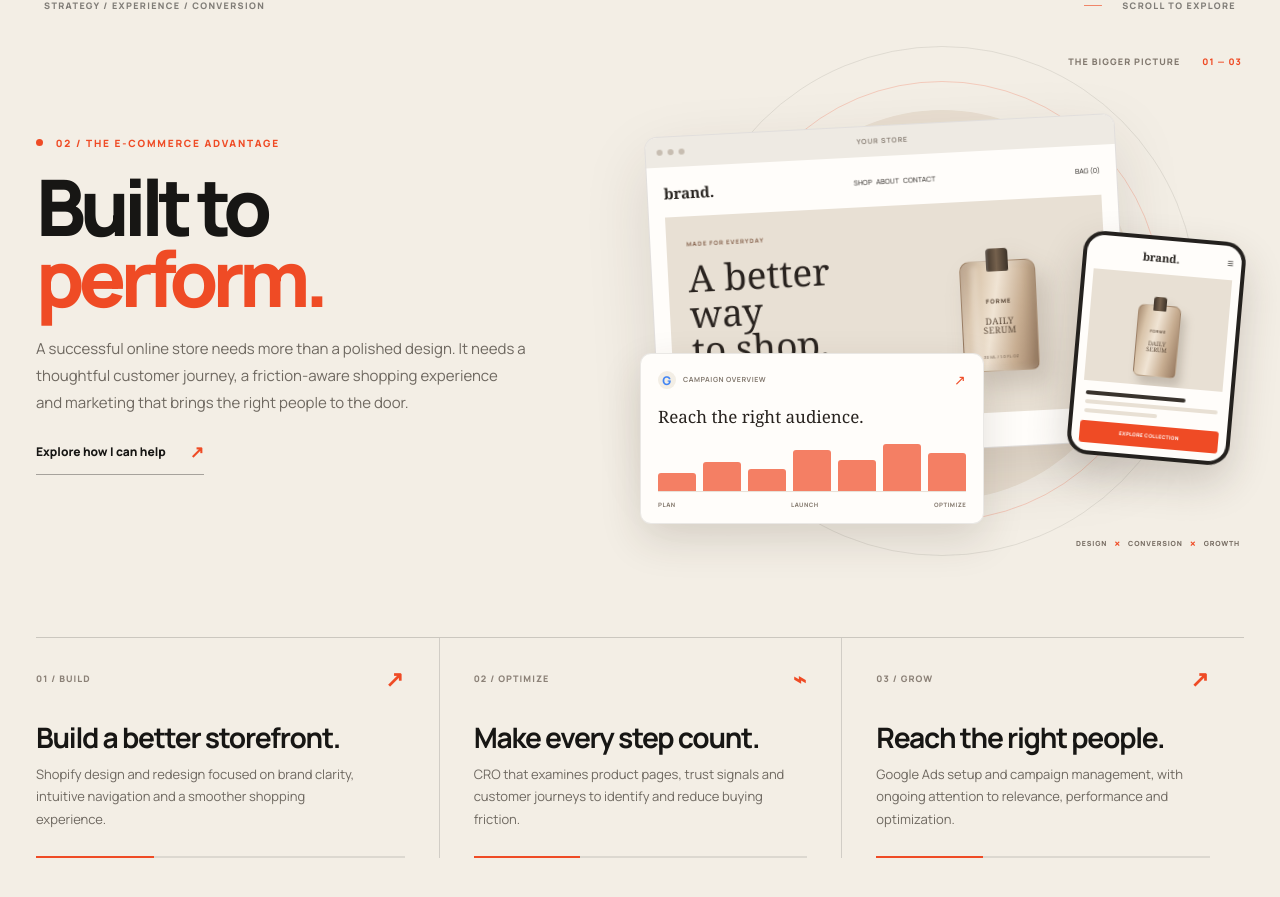
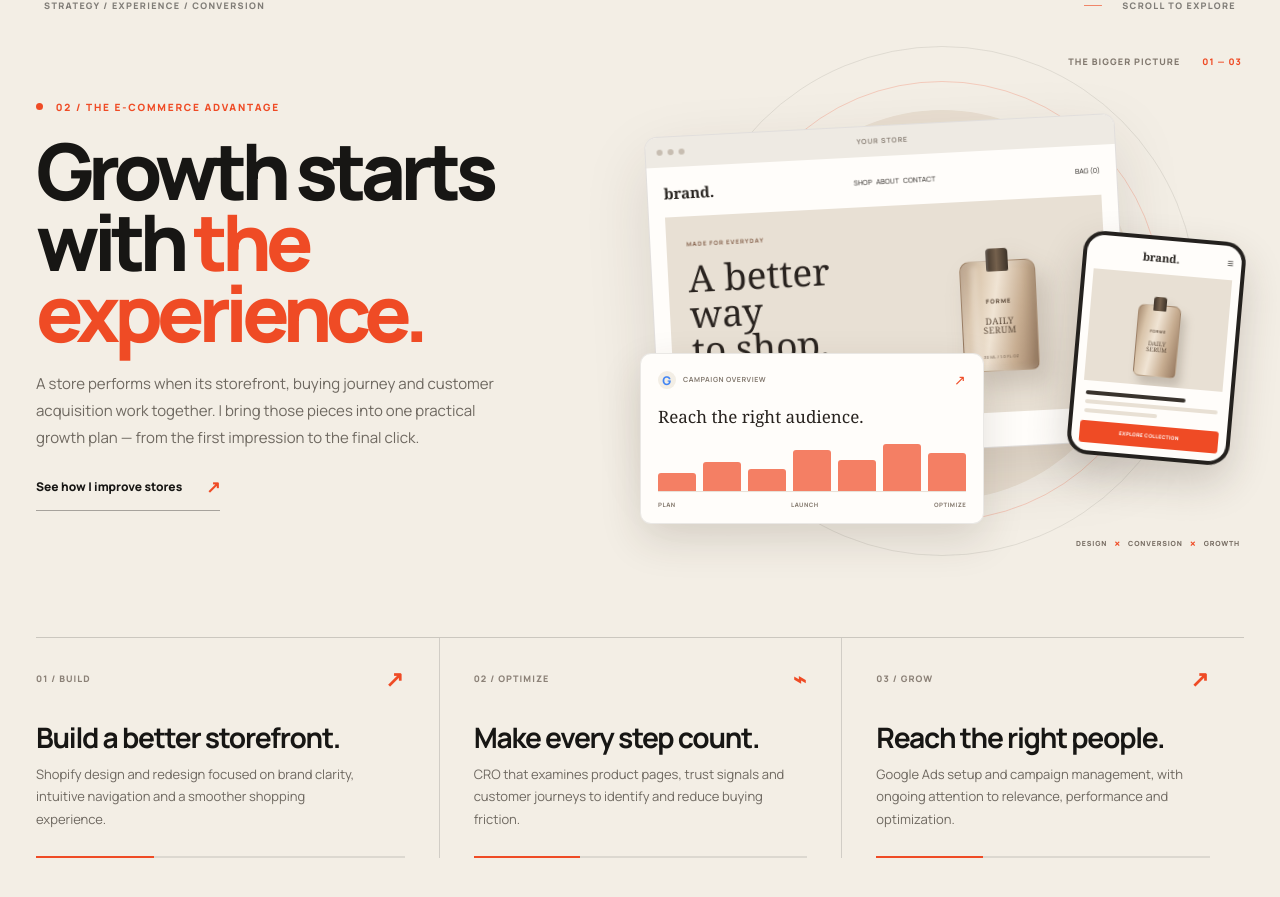
Before and after one commit to j0shua-ben/Ayomide-Joshua, a Next.js app: page / in a window 1280 px wide. Shown: the part 1079-1976 px from the top of the page. Built offline with nearby package versions, Linux system fonts and the light colour scheme.

Commit message:
Refine growth section messaging around customer experience

```diff
--- a/app/page.jsx
+++ b/app/page.jsx
@@ -57,9 +57,9 @@ export default function Home() {
             <div className="growth-intro">
               <div className="growth-copy">
                 <div className="kicker"><span className="growth-kicker-dot" /> 02 / THE E-COMMERCE ADVANTAGE</div>
-                <h2>Built to <span>perform.</span></h2>
-                <p className="growth-lede">A successful online store needs more than a polished design. It needs a thoughtful customer journey, a friction-aware shopping experience and marketing that brings the right people to the door.</p>
-                <a className="growth-link" href="#services">Explore how I can help <span>↗</span></a>
+                <h2>Growth starts with <span>the experience.</span></h2>
+                <p className="growth-lede">A store performs when its storefront, buying journey and customer acquisition work together. I bring those pieces into one practical growth plan — from the first impression to the final click.</p>
+                <a className="growth-link" href="#services">See how I improve stores <span>↗</span></a>
               </div>
 
               <div className="growth-visual" aria-label="Illustration of an ecommerce storefront, customer journey and advertising dashboard">
```
